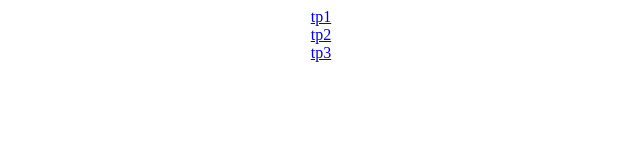
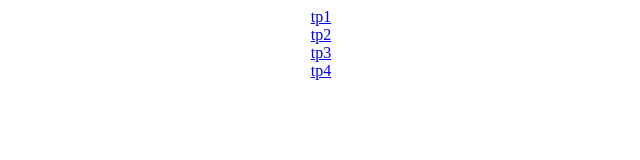
Before and after one commit to Ilyes943/TPcss, a plain HTML site: page index.html in a window 1280 px wide. Shown: the full height of the page, 319-959 px from the left. Drawn offline with Linux system fonts and the light colour scheme.

Commit message:
Update index.html

```diff
--- a/index.html
+++ b/index.html
@@ -12,6 +12,9 @@
 	<a href="indextp2.html"> tp2 </a>
 <br>
 	<a href="indextp3.html"> tp3 </a>
+<br>
+	<a href="https://ilyes943.github.io/FranceUsa/"> tp4 </a>
+
 
 
 
```
